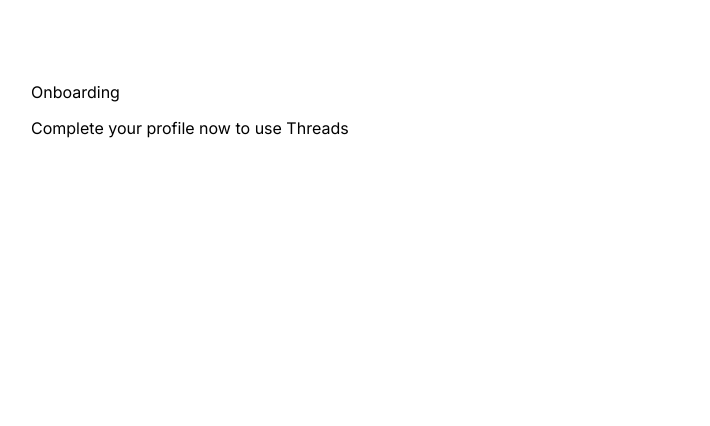
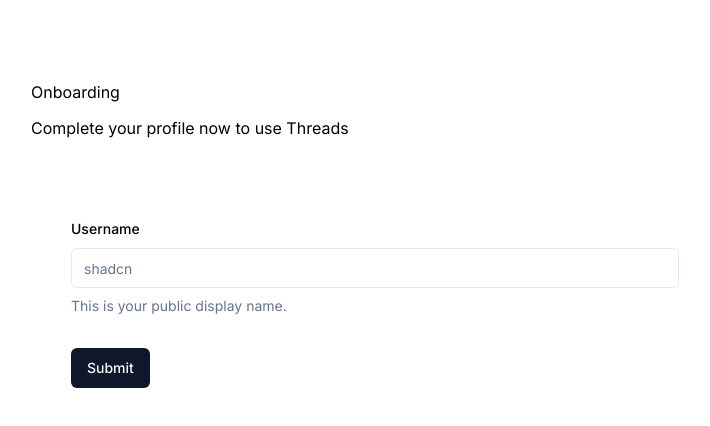
Before and after one commit to rakibul-wdp/threads, a Next.js app: page /onboarding in a window 1280 px wide. Shown: the top 426 px of the page, without its empty margins (265-975 px from the left). Built offline with nearby package versions, Linux system fonts and the light colour scheme; no server answers.

Commit message:
create a simple form by shadcn an react hook form

```diff
--- a/components/forms/AccountProfile.tsx
+++ b/components/forms/AccountProfile.tsx
@@ -1,9 +1,20 @@
 "use client";
 
-import { Form } from "@/components/ui/form";
+import { Button } from "@/components/ui/button";
+import {
+  Form,
+  FormControl,
+  FormDescription,
+  FormField,
+  FormItem,
+  FormLabel,
+  FormMessage,
+} from "@/components/ui/form";
+import { Input } from "@/components/ui/input";
+import { UserValidation } from "@/lib/validations/user";
+import { zodResolver } from "@hookform/resolvers/zod";
 import { useForm } from "react-hook-form";
-import { zodResolver } from "@hookform/resolvers/zod";
-import { UserValidation } from "@/lib/validations/user";
+import * as z from "zod";
 
 interface Props {
   user: {
@@ -28,7 +39,35 @@
     },
   });
 
-  return <Form></Form>;
+  const onSubmit = (values: z.infer<typeof UserValidation>) => {
+    // Do something with the form values.
+    // ✅ This will be type-safe and validated.
+    console.log(values);
+  };
+
+  return (
+    <Form {...form}>
+      <form onSubmit={form.handleSubmit(onSubmit)} className="space-y-8">
+        <FormField
+          control={form.control}
+          name="username"
+          render={({ field }) => (
+            <FormItem>
+              <FormLabel>Username</FormLabel>
+              <FormControl>
+                <Input placeholder="shadcn" {...field} />
+              </FormControl>
+              <FormDescription>
+                This is your public display name.
+              </FormDescription>
+              <FormMessage />
+            </FormItem>
+          )}
+        />
+        <Button type="submit">Submit</Button>
+      </form>
+    </Form>
+  );
 };
 
 export default AccountProfile;
```
